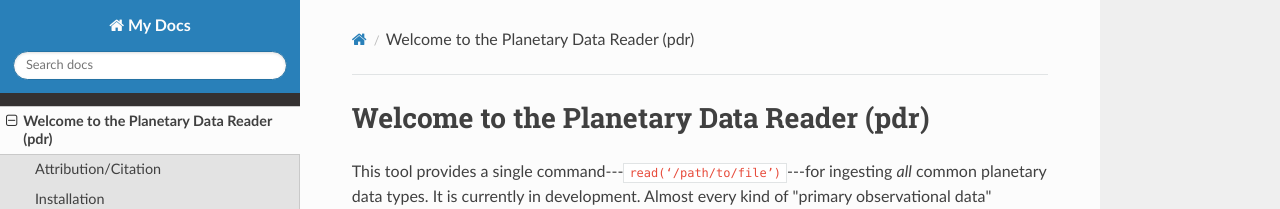
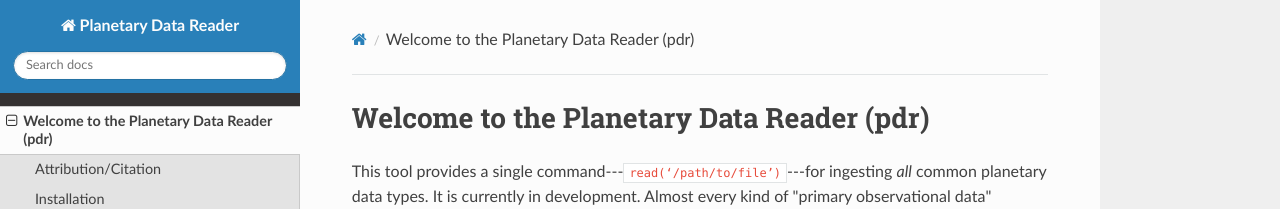
Before and after one commit to MillionConcepts/pdr, an MkDocs documentation site: the page built from docs/index.md, in a window 1280 px wide. Shown: the top 209 px of the page. Built offline with MkDocs 1.6.1, drawn with Linux system fonts in a browser that asks for light colours; nearby versions of some CDN libraries.

Commit message:
change from My Docs to Planetary Data Reader

```diff
--- a/mkdocs.yml
+++ b/mkdocs.yml
@@ -1,4 +1,4 @@
-site_name: My Docs
+site_name: Planetary Data Reader
 theme:
   name: readthedocs
 plugins:
```
